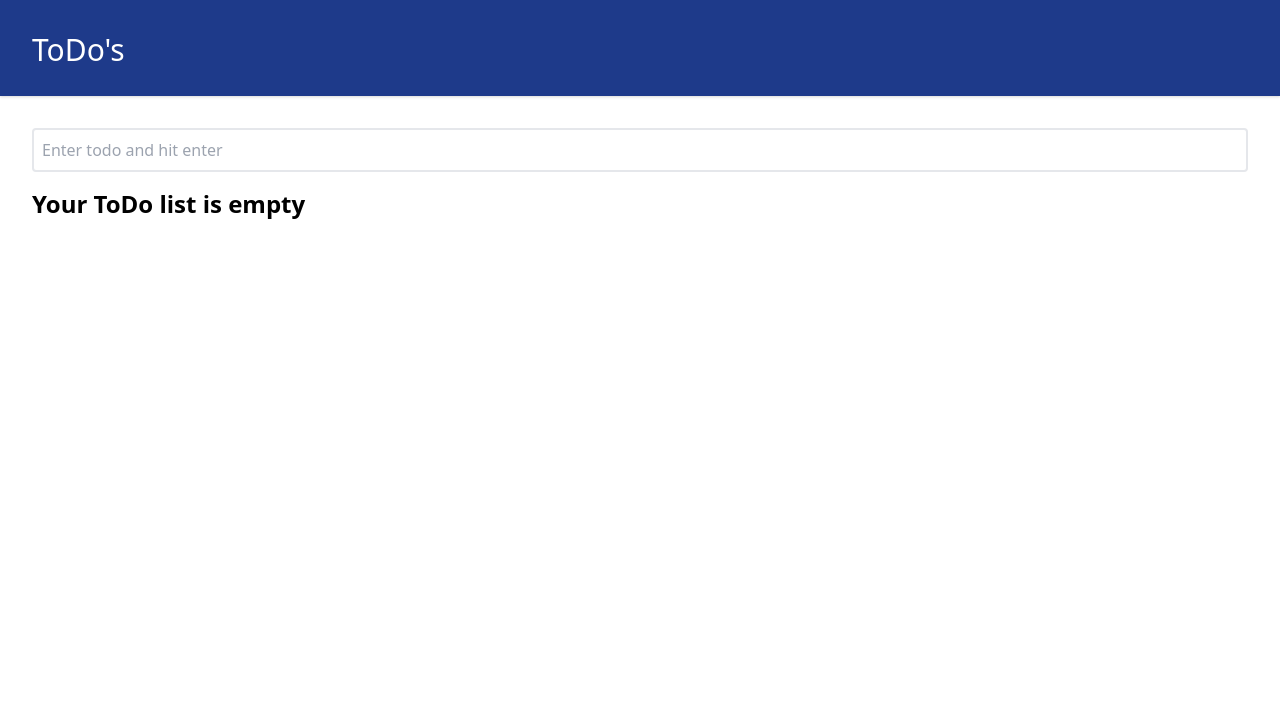
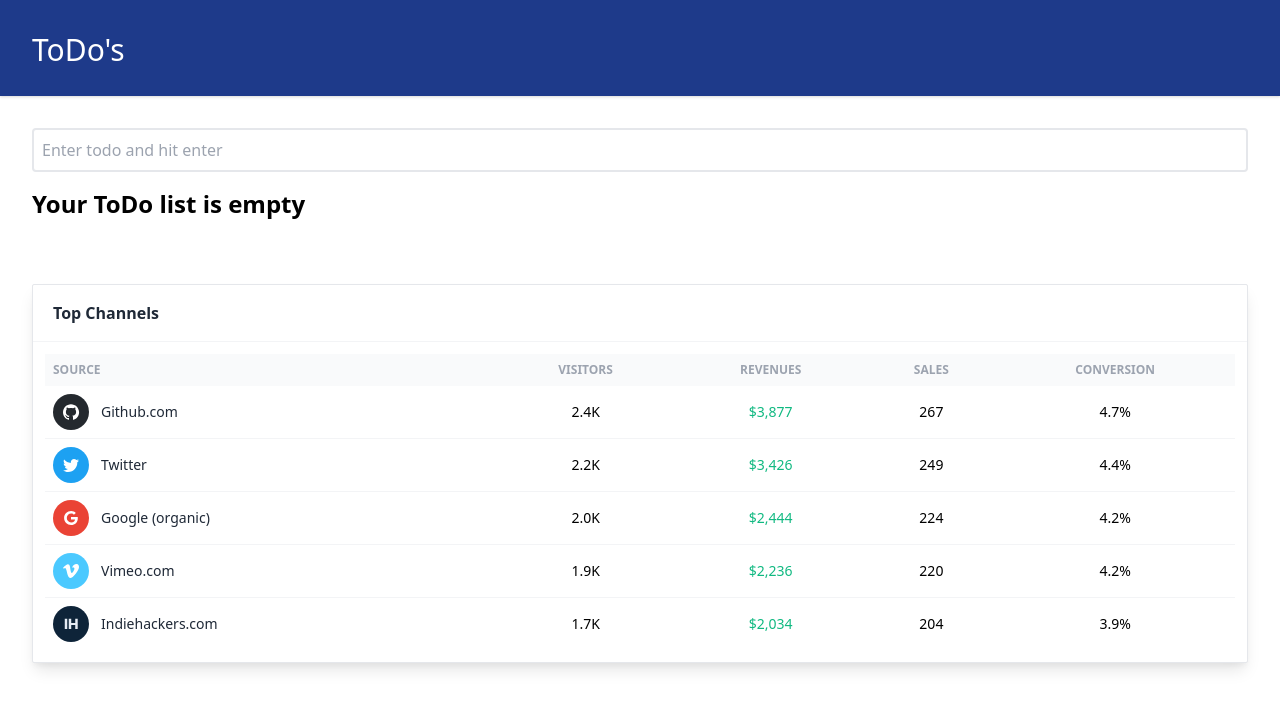
Before and after one commit to toddbuchanan/vuejs_netlify, a Vue app: page / in a window 1280 px wide. Shown: the top 708 px of the page. Built offline with nearby package versions, Linux system fonts and the light colour scheme.

Commit message:
Add Dashboard Component

```diff
--- a/src/App.vue
+++ b/src/App.vue
@@ -5,14 +5,19 @@
   <div class="p-8">
     <ToDo />
   </div>
+  <div class="p-8">
+    <DashboardCard />
+  </div>
 </template>
 
 <script>
 import ToDo from './components/ToDo.vue'
+import DashboardCard from './components/DashboardCard.vue'
 export default {
   name: 'App',
   components: {
-    ToDo
+    ToDo,
+    DashboardCard
   }
 }
 </script>
--- /dev/null
+++ b/src/components/DashboardCard.vue
@@ -0,0 +1,165 @@
+<template>
+  <div class="col-span-full xl:col-span-8 bg-white shadow-lg rounded-sm border border-gray-200">
+    <header class="px-5 py-4 border-b border-gray-100">
+      <h2 class="font-semibold text-gray-800">Top Channels</h2>
+    </header>
+    <div class="p-3">
+
+      <!-- Table -->
+      <div class="overflow-x-auto">
+        <table class="table-auto w-full">
+          <!-- Table header -->
+          <thead class="text-xs uppercase text-gray-400 bg-gray-50 rounded-sm">
+            <tr>
+              <th class="p-2">
+                <div class="font-semibold text-left">Source</div>
+              </th>
+              <th class="p-2">
+                <div class="font-semibold text-center">Visitors</div>
+              </th>
+              <th class="p-2">
+                <div class="font-semibold text-center">Revenues</div>
+              </th>
+              <th class="p-2">
+                <div class="font-semibold text-center">Sales</div>
+              </th>
+              <th class="p-2">
+                <div class="font-semibold text-center">Conversion</div>
+              </th>
+            </tr>
+          </thead>
+          <!-- Table body -->
+          <tbody class="text-sm font-medium divide-y divide-gray-100">
+            <!-- Row -->
+            <tr>
+              <td class="p-2">
+                <div class="flex items-center">
+                  <svg class="shrink-0 mr-2 sm:mr-3" width="36" height="36" viewBox="0 0 36 36">
+                    <circle fill="#24292E" cx="18" cy="18" r="18" />
+                    <path d="M18 10.2c-4.4 0-8 3.6-8 8 0 3.5 2.3 6.5 5.5 7.6.4.1.5-.2.5-.4V24c-2.2.5-2.7-1-2.7-1-.4-.9-.9-1.2-.9-1.2-.7-.5.1-.5.1-.5.8.1 1.2.8 1.2.8.7 1.3 1.9.9 2.3.7.1-.5.3-.9.5-1.1-1.8-.2-3.6-.9-3.6-4 0-.9.3-1.6.8-2.1-.1-.2-.4-1 .1-2.1 0 0 .7-.2 2.2.8.6-.2 1.3-.3 2-.3s1.4.1 2 .3c1.5-1 2.2-.8 2.2-.8.4 1.1.2 1.9.1 2.1.5.6.8 1.3.8 2.1 0 3.1-1.9 3.7-3.7 3.9.3.4.6.9.6 1.6v2.2c0 .2.1.5.6.4 3.2-1.1 5.5-4.1 5.5-7.6-.1-4.4-3.7-8-8.1-8z" fill="#FFF" />
+                  </svg>
+                  <div class="text-gray-800">Github.com</div>
+                </div>
+              </td>
+              <td class="p-2">
+                <div class="text-center">2.4K</div>
+              </td>
+              <td class="p-2">
+                <div class="text-center text-green-500">$3,877</div>
+              </td>
+              <td class="p-2">
+                <div class="text-center">267</div>
+              </td>
+              <td class="p-2">
+                <div class="text-center text-light-blue-500">4.7%</div>
+              </td>
+            </tr>
+            <!-- Row -->
+            <tr>
+              <td class="p-2">
+                <div class="flex items-center">
+                  <svg class="shrink-0 mr-2 sm:mr-3" width="36" height="36" viewBox="0 0 36 36">
+                    <circle fill="#1DA1F2" cx="18" cy="18" r="18" />
+                    <path d="M26 13.5c-.6.3-1.2.4-1.9.5.7-.4 1.2-1 1.4-1.8-.6.4-1.3.6-2.1.8-.6-.6-1.5-1-2.4-1-1.7 0-3.2 1.5-3.2 3.3 0 .3 0 .5.1.7-2.7-.1-5.2-1.4-6.8-3.4-.3.5-.4 1-.4 1.7 0 1.1.6 2.1 1.5 2.7-.5 0-1-.2-1.5-.4 0 1.6 1.1 2.9 2.6 3.2-.3.1-.6.1-.9.1-.2 0-.4 0-.6-.1.4 1.3 1.6 2.3 3.1 2.3-1.1.9-2.5 1.4-4.1 1.4H10c1.5.9 3.2 1.5 5 1.5 6 0 9.3-5 9.3-9.3v-.4c.7-.5 1.3-1.1 1.7-1.8z" fill="#FFF" fill-rule="nonzero" />
+                  </svg>
+                  <div class="text-gray-800">Twitter</div>
+                </div>
+              </td>
+              <td class="p-2">
+                <div class="text-center">2.2K</div>
+              </td>
+              <td class="p-2">
+                <div class="text-center text-green-500">$3,426</div>
+              </td>
+              <td class="p-2">
+                <div class="text-center">249</div>
+              </td>
+              <td class="p-2">
+                <div class="text-center text-light-blue-500">4.4%</div>
+              </td>
+            </tr>
+            <!-- Row -->
+            <tr>
+              <td class="p-2">
+                <div class="flex items-center">
+                  <svg class="shrink-0 mr-2 sm:mr-3" width="36" height="36" viewBox="0 0 36 36">
+                    <circle fill="#EA4335" cx="18" cy="18" r="18" />
+                    <path d="M18 17v2.4h4.1c-.2 1-1.2 3-4 3-2.4 0-4.3-2-4.3-4.4 0-2.4 2-4.4 4.3-4.4 1.4 0 2.3.6 2.8 1.1l1.9-1.8C21.6 11.7 20 11 18.1 11c-3.9 0-7 3.1-7 7s3.1 7 7 7c4 0 6.7-2.8 6.7-6.8 0-.5 0-.8-.1-1.2H18z" fill="#FFF" fill-rule="nonzero" />
+                  </svg>
+                  <div class="text-gray-800">Google (organic)</div>
+                </div>
+              </td>
+              <td class="p-2">
+                <div class="text-center">2.0K</div>
+              </td>
+              <td class="p-2">
+                <div class="text-center text-green-500">$2,444</div>
+              </td>
+              <td class="p-2">
+                <div class="text-center">224</div>
+              </td>
+              <td class="p-2">
+                <div class="text-center text-light-blue-500">4.2%</div>
+              </td>
+            </tr>
+            <!-- Row -->
+            <tr>
+              <td class="p-2">
+                <div class="flex items-center">
+                  <svg class="shrink-0 mr-2 sm:mr-3" width="36" height="36" viewBox="0 0 36 36">
+                    <circle fill="#4BC9FF" cx="18" cy="18" r="18" />
+                    <path d="M26 14.3c-.1 1.6-1.2 3.7-3.3 6.4-2.2 2.8-4 4.2-5.5 4.2-.9 0-1.7-.9-2.4-2.6C14 19.9 13.4 15 12 15c-.1 0-.5.3-1.2.8l-.8-1c.8-.7 3.5-3.4 4.7-3.5 1.2-.1 2 .7 2.3 2.5.3 2 .8 6.1 1.8 6.1.9 0 2.5-3.4 2.6-4 .1-.9-.3-1.9-2.3-1.1.8-2.6 2.3-3.8 4.5-3.8 1.7.1 2.5 1.2 2.4 3.3z" fill="#FFF" fill-rule="nonzero" />
+                  </svg>
+                  <div class="text-gray-800">Vimeo.com</div>
+                </div>
+              </td>
+              <td class="p-2">
+                <div class="text-center">1.9K</div>
+              </td>
+              <td class="p-2">
+                <div class="text-center text-green-500">$2,236</div>
+              </td>
+              <td class="p-2">
+                <div class="text-center">220</div>
+              </td>
+              <td class="p-2">
+                <div class="text-center text-light-blue-500">4.2%</div>
+              </td>
+            </tr>
+            <!-- Row -->
+            <tr>
+              <td class="p-2">
+                <div class="flex items-center">
+                  <svg class="shrink-0 mr-2 sm:mr-3" width="36" height="36" viewBox="0 0 36 36">
+                    <circle fill="#0E2439" cx="18" cy="18" r="18" />
+                    <path d="M14.232 12.818V23H11.77V12.818h2.46zM15.772 23V12.818h2.462v4.087h4.012v-4.087h2.456V23h-2.456v-4.092h-4.012V23h-2.461z" fill="#E6ECF4" />
+                  </svg>
+                  <div class="text-gray-800">Indiehackers.com</div>
+                </div>
+              </td>
+              <td class="p-2">
+                <div class="text-center">1.7K</div>
+              </td>
+              <td class="p-2">
+                <div class="text-center text-green-500">$2,034</div>
+              </td>
+              <td class="p-2">
+                <div class="text-center">204</div>
+              </td>
+              <td class="p-2">
+                <div class="text-center text-light-blue-500">3.9%</div>
+              </td>
+            </tr>
+          </tbody>
+        </table>
+
+      </div>
+    </div>
+  </div>
+</template>
+
+<script>
+export default {
+  name: 'DashboardCard',
+}
+</script>
```
